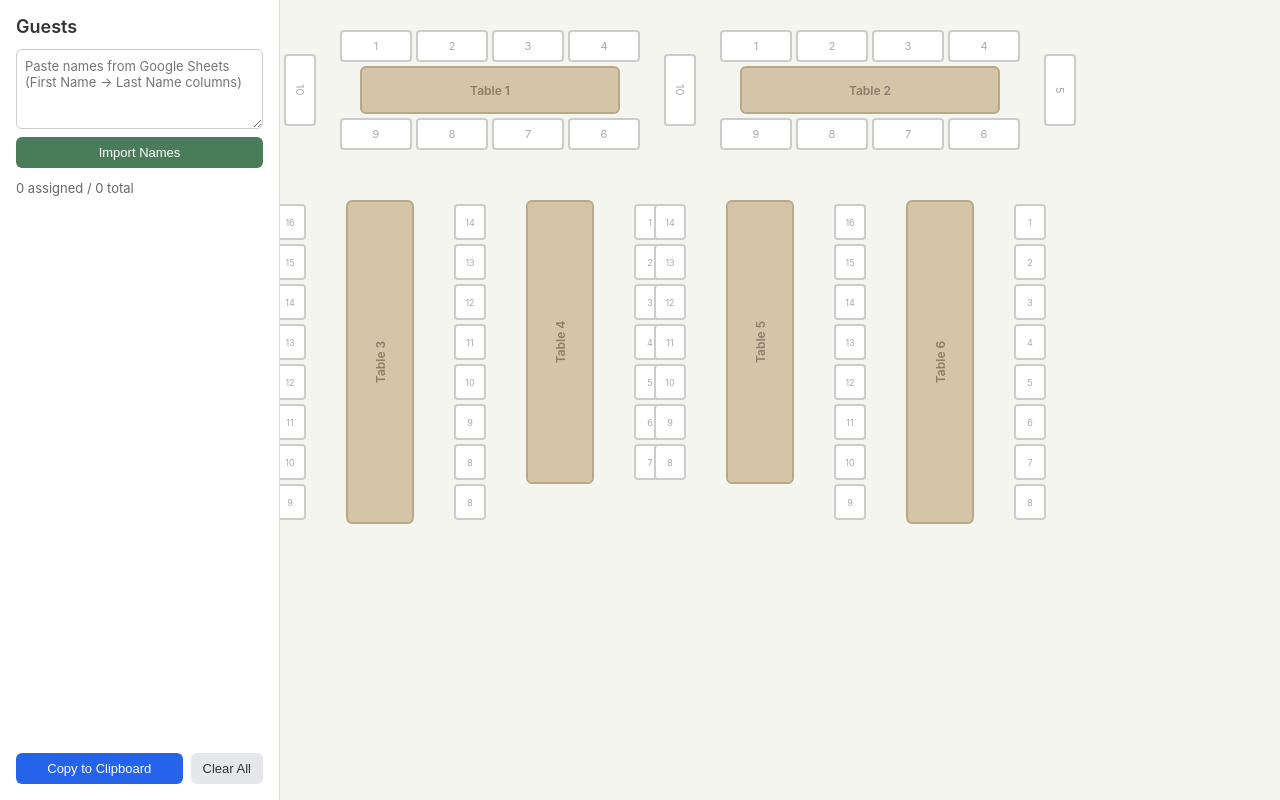
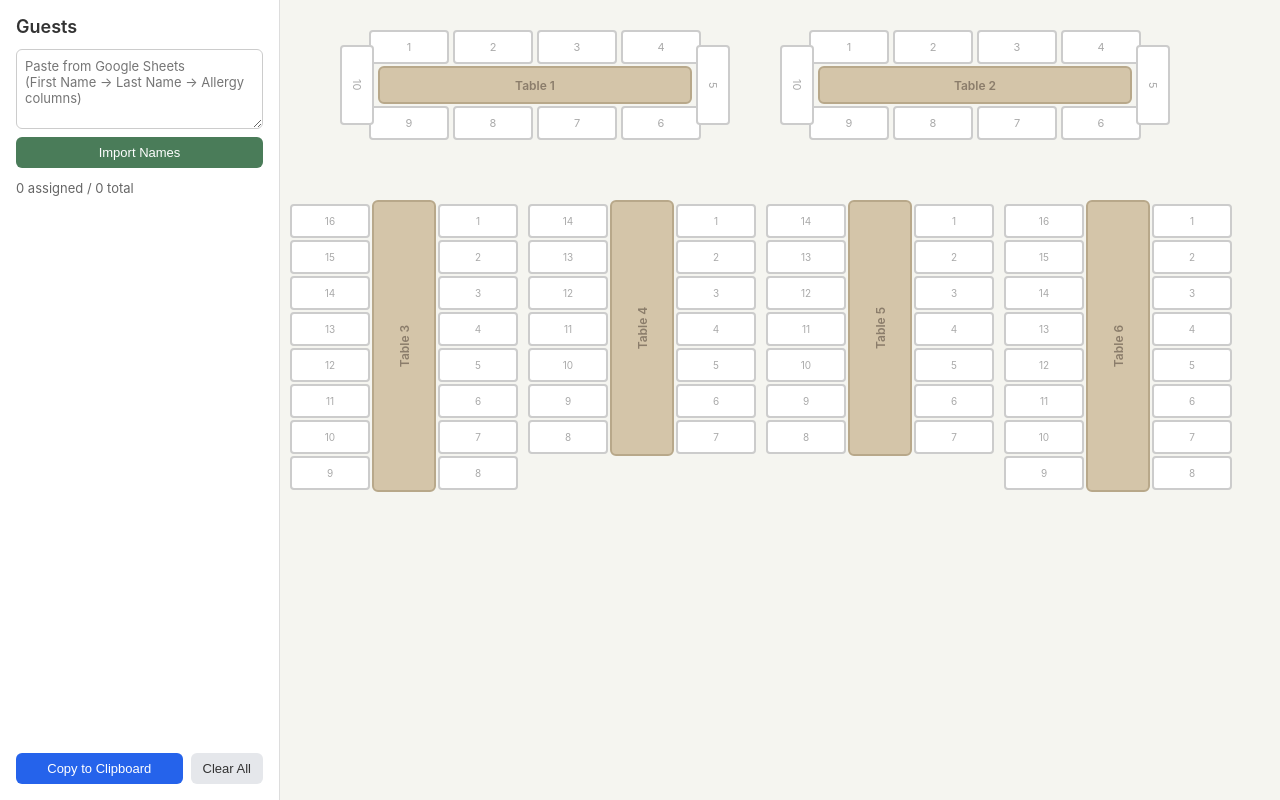
Before and after one commit to erfanio/wedding-seating-chart, a website with bundled scripts: page index.html in a window 1280 px wide. Built offline with nearby package versions, Linux system fonts and the light colour scheme.

Commit message:
add allergy column

```diff
--- a/index.html
+++ b/index.html
@@ -11,7 +11,7 @@
     <aside id="sidebar">
       <h2>Guests</h2>
       <div id="import-section">
-        <textarea id="name-input" placeholder="Paste names from Google Sheets&#10;(First Name → Last Name columns)"></textarea>
+        <textarea id="name-input" placeholder="Paste from Google Sheets&#10;(First Name → Last Name → Allergy columns)"></textarea>
         <button id="import-btn">Import Names</button>
       </div>
       <div id="guest-count"></div>
--- a/src/app.ts
+++ b/src/app.ts
@@ -4,6 +4,7 @@ interface Guest {
   id: string;
   firstName: string;
   lastName: string;
+  allergy: string;
 }
 
 interface SeatAssignment {
@@ -113,8 +114,10 @@ function createSeatElement(tableId: string, seatNumber: number): HTMLElement {
     const guest = getGuest(assignment.guestId);
     if (guest) {
       seat.className = "seat assigned";
+      if (guest.allergy) seat.classList.add("has-allergy");
       seat.textContent = `${guest.firstName} ${guest.lastName.charAt(0)}.`;
-      seat.title = `${guest.firstName} ${guest.lastName} — click to unassign`;
+      const allergyTip = guest.allergy ? `\nAllergy: ${guest.allergy}` : "";
+      seat.title = `${guest.firstName} ${guest.lastName}${allergyTip}\nClick to unassign`;
     }
   }
 
@@ -196,8 +199,8 @@ function buildTableSeats(): void {
         leftContainer.appendChild(createSeatElement(table.id, i));
       }
 
-      // Set table height based on seat count
-      const height = perSide * 40 + 4;
+      // Set table height based on seat count (34px seat + 2px gap)
+      const height = perSide * 36 + 4;
       el.style.height = `${height}px`;
     }
   }
@@ -218,8 +221,10 @@ function renderGuestList(): void {
   for (const guest of unassigned) {
     const item = document.createElement("div");
     item.className = "guest-item";
+    if (guest.allergy) item.classList.add("has-allergy");
     item.draggable = true;
     item.textContent = `${guest.firstName} ${guest.lastName}`;
+    if (guest.allergy) item.title = `Allergy: ${guest.allergy}`;
     item.dataset.guestId = guest.id;
 
     item.addEventListener("dragstart", (e) => {
@@ -266,16 +271,18 @@ function importNames(): void {
     const line = lines[i].trim();
     if (!line) continue;
 
-    // Split by tab (Google Sheets copy) or multiple spaces
+    // Split by tab (Google Sheets copy)
     const parts = line.split(/\t/);
     if (parts.length >= 2) {
       const firstName = parts[0].trim();
       const lastName = parts[1].trim();
+      const allergy = (parts[2] || "").trim();
       if (firstName || lastName) {
         state.guests.push({
           id: generateId(),
           firstName,
           lastName,
+          allergy,
         });
       }
     } else {
@@ -286,6 +293,7 @@ function importNames(): void {
           id: generateId(),
           firstName,
           lastName: "",
+          allergy: "",
         });
       }
     }
@@ -299,7 +307,7 @@ function importNames(): void {
 // ── Export ──
 
 function exportToClipboard(): void {
-  const lines: string[] = ["Table\tSeat\tFirst Name\tLast Name"];
+  const lines: string[] = ["Table\tSeat\tFirst Name\tLast Name\tAllergy"];
 
   // Sort by table then seat number
   const sorted = [...state.assignments].sort((a, b) => {
@@ -313,7 +321,7 @@ function exportToClipboard(): void {
     const tableConfig = TABLES.find((t) => t.id === assignment.tableId);
     const tableName = tableConfig?.label ?? assignment.tableId;
     lines.push(
-      `${tableName}\t${assignment.seatNumber}\t${guest.firstName}\t${guest.lastName}`
+      `${tableName}\t${assignment.seatNumber}\t${guest.firstName}\t${guest.lastName}\t${guest.allergy}`
     );
   }
 
--- a/style.css
+++ b/style.css
@@ -87,6 +87,7 @@ body {
 }
 
 .guest-item {
+  flex: none;
   padding: 6px 10px;
   background: #e8f0fe;
   border: 1px solid #c4d9f2;
@@ -173,8 +174,8 @@ body {
 /* ── Seat ── */
 
 .seat {
-  width: 72px;
-  height: 32px;
+  width: 80px;
+  height: 34px;
   background: #fff;
   border: 2px solid #ccc;
   border-radius: 4px;
@@ -207,23 +208,34 @@ body {
   box-shadow: 0 0 0 2px rgba(37, 99, 235, 0.3);
 }
 
+.seat.assigned.has-allergy {
+  background: #fef3c7;
+  border-color: #fbbf24;
+  color: #92400e;
+}
+
 .seat.assigned:hover {
   border-color: #f87171;
   background: #fee2e2;
+}
+
+.guest-item.has-allergy {
+  background: #fef3c7;
+  border-color: #fbbf24;
 }
 
 /* ── Horizontal tables (top row): 10 seats ── */
 /* Layout: 4 top, 1 right, 4 bottom, 1 left */
 
 .table.horizontal {
-  width: 340px;
-  height: 120px;
+  width: 390px;
+  height: 110px;
 }
 
 .table.horizontal .table-body {
   top: 36px;
-  left: 40px;
-  right: 40px;
+  left: 38px;
+  right: 38px;
   bottom: 36px;
 }
 
@@ -258,17 +270,17 @@ body {
 }
 
 .table.horizontal .left-seat {
-  left: -36px;
+  left: 0;
 }
 
 .table.horizontal .right-seat {
-  right: -36px;
+  right: 0;
 }
 
 .table.horizontal .left-seat .seat,
 .table.horizontal .right-seat .seat {
-  width: 32px;
-  height: 72px;
+  width: 34px;
+  height: 80px;
   writing-mode: vertical-rl;
   text-orientation: mixed;
 }
@@ -277,13 +289,13 @@ body {
 /* Layout: N seats on left side, N seats on right side */
 
 .table.vertical {
-  width: 140px;
+  width: 228px;
 }
 
 .table.vertical .table-body {
   top: 0;
-  left: 36px;
-  right: 36px;
+  left: 82px;
+  right: 82px;
   bottom: 0;
 }
 
@@ -297,56 +309,56 @@ body {
 .table.vertical .right-seats {
   display: flex;
   flex-direction: column;
-  gap: 4px;
+  gap: 2px;
   position: absolute;
   top: 4px;
 }
 
 .table.vertical .left-seats {
-  left: -36px;
+  left: 0;
 }
 
 .table.vertical .right-seats {
-  right: -36px;
+  right: 0;
 }
 
 .table.vertical .left-seats .seat,
 .table.vertical .right-seats .seat {
-  width: 32px;
-  height: 36px;
-  font-size: 9px;
-  padding: 0 2px;
+  width: 80px;
+  height: 34px;
+  font-size: 10px;
+  padding: 0 3px;
 }
 
 /* ── Table positioning ── */
 
 #table-1 {
   top: 30px;
-  left: 40px;
+  left: 60px;
 }
 
 #table-2 {
   top: 30px;
-  left: 420px;
+  left: 500px;
 }
 
 /* Vertical tables row */
 #table-3 {
   top: 200px;
-  left: 30px;
+  left: 10px;
 }
 
 #table-4 {
   top: 200px;
-  left: 210px;
+  left: 248px;
 }
 
 #table-5 {
   top: 200px;
-  left: 410px;
+  left: 486px;
 }
 
 #table-6 {
   top: 200px;
-  left: 590px;
+  left: 724px;
 }
```
